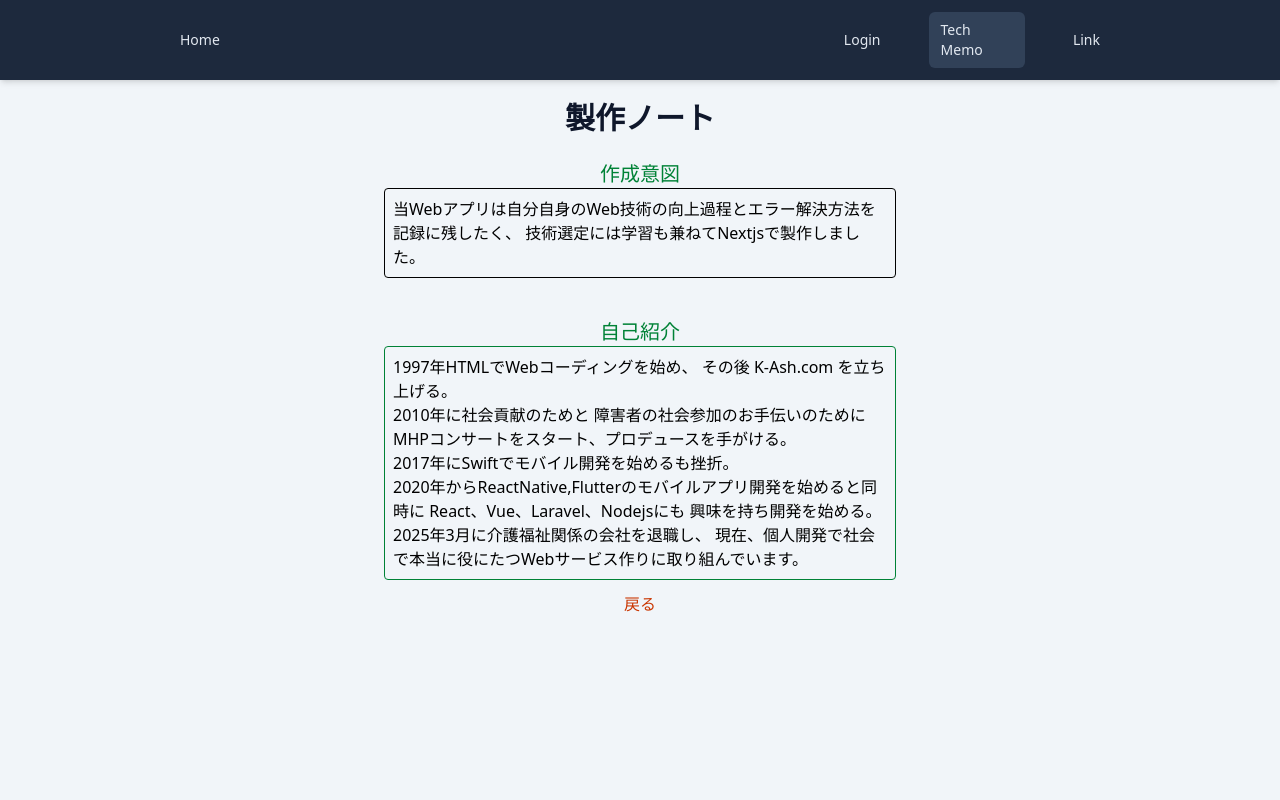
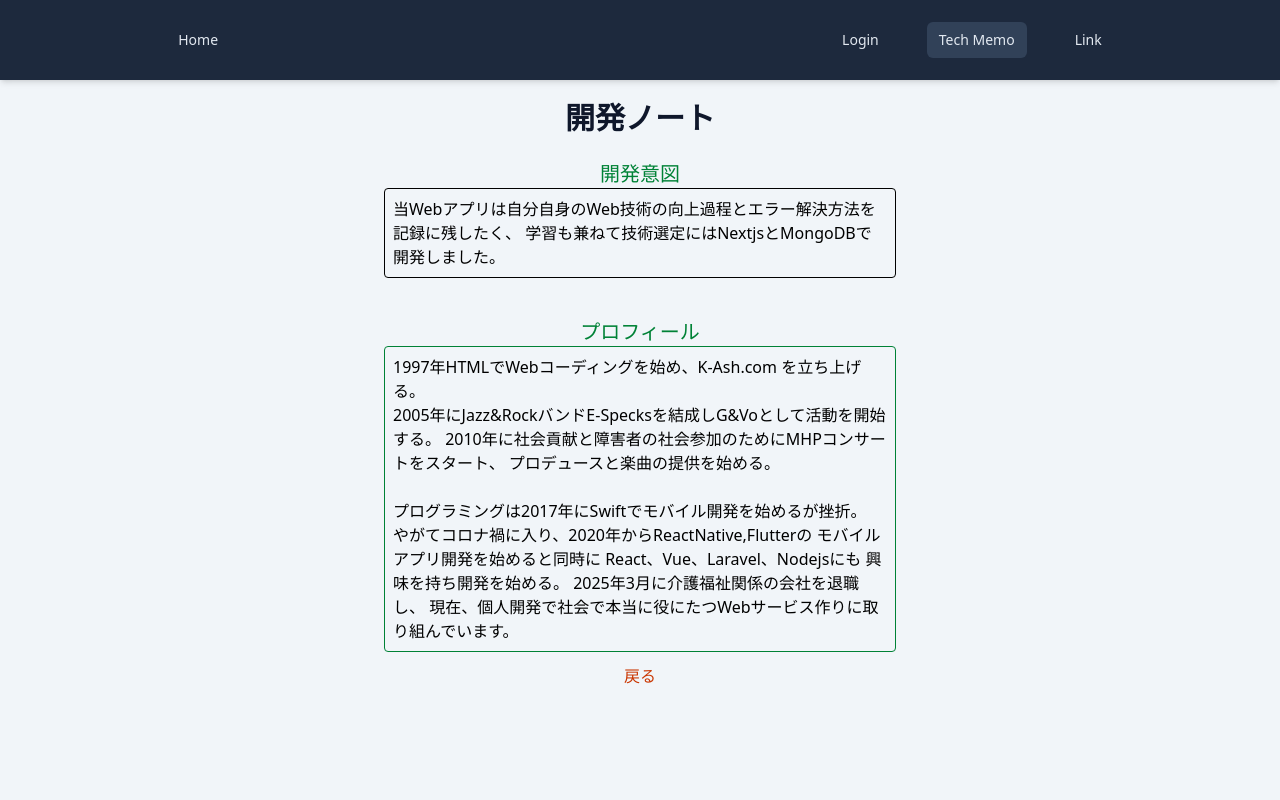
Before and after one commit to kashsan-jp/next-blog-app, a Next.js app: page /tech in a window 1280 px wide. Shown: the top 800 px of the page. Built offline with nearby package versions, Linux system fonts and the light colour scheme; no server answers.

Commit message:
2025.8.16.12

```diff
--- a/src/app/(auth)/login/page.jsx
+++ b/src/app/(auth)/login/page.jsx
@@ -15,6 +15,8 @@ export default function Login() {
   // console.log(isPending);
 
   return (
+    <>
+    <div className='text-center mb-5'>開発者専用ログインページ</div>
     <div className='container lg:w-1/2 sm: min-width: 90%'>
         <h1 className='title'>Login</h1>
 
@@ -47,5 +49,8 @@ export default function Login() {
           </div>
         </form>
     </div>
+
+    </>
+
   )
 }
--- a/src/app/link/page.jsx
+++ b/src/app/link/page.jsx
@@ -8,7 +8,7 @@ export default function Link() {
     <>
      <div className='body'>
       <div className='title'><span className='text-red-500'>K</span>ashsan 製作サイト</div>
-      <p className='text-center text-green-700'>サイト名をクリックするとリンク先に飛びます</p>
+      <p className='text-center text-green-700'>サイト名をクリックするとリンク先に遷移します</p>
       <table>
         <thead>
             <tr>
--- a/src/app/tech/page.jsx
+++ b/src/app/tech/page.jsx
@@ -5,20 +5,28 @@ export default function Tech() {
 
   return (
     <div className='body'>
-      <div className='title'>製作ノート</div>
+      <div className='title'>開発ノート</div>
       <p className='text-center text-green-700 sm:text-sm lg:text-xl'>
-      作成意図
+      開発意図
       </p>
       <div className='mb-10 p-2 border border-solid rounded m-auto lg:w-lg sm:w-sm'>
         当Webアプリは自分自身のWeb技術の向上過程とエラー解決方法を記録に残したく、
-        技術選定には学習も兼ねてNextjsで製作しました。
+        学習も兼ねて技術選定にはNextjsとMongoDBで開発しました。
       </div>
-      <p className='text-center text-green-700 sm:text-sm lg:text-xl'>自己紹介</p>
+      <p className='text-center text-green-700 sm:text-sm lg:text-xl'>
+      プロフィール
+      </p>
       <div className='p-2 border border-solid rounded m-auto lg:w-lg sm:w-sm border-green-700'>
-        1997年HTMLでWebコーディングを始め、 その後 K-Ash.com を立ち上げる。<br></br> 2010年に社会貢献のためと
-        障害者の社会参加のお手伝いのために MHPコンサートをスタート、プロデュースを手がける。 <br></br>2017年にSwiftでモバイル開発を始めるも挫折。 <br></br>
-        2020年からReactNative,Flutterのモバイルアプリ開発を始めると同時に React、Vue、Laravel、Nodejsにも 興味を持ち開発を始める。
-        2025年3月に介護福祉関係の会社を退職し、 現在、個人開発で社会で本当に役にたつWebサービス作りに取り組んでいます。
+        1997年HTMLでWebコーディングを始め、K-Ash.com を立ち上げる。<br></br>
+        2005年にJazz&RockバンドE-Specksを結成しG&Voとして活動を開始する。
+        2010年に社会貢献と障害者の社会参加のためにMHPコンサートをスタート、
+        プロデュースと楽曲の提供を始める。 <br></br><br></br>
+        プログラミングは2017年にSwiftでモバイル開発を始めるが挫折。<br></br>
+        やがてコロナ禍に入り、2020年からReactNative,Flutterの
+        モバイルアプリ開発を始めると同時に
+        React、Vue、Laravel、Nodejsにも 興味を持ち開発を始める。
+        2025年3月に介護福祉関係の会社を退職し、
+        現在、個人開発で社会で本当に役にたつWebサービス作りに取り組んでいます。
       </div>
       <Link href="/">
       <div className="text-center text-orange-700 mt-3">戻る</div>
--- a/src/components/Navigation.jsx
+++ b/src/components/Navigation.jsx
@@ -9,13 +9,13 @@ export default async function Navigation() {
     // console.log(authUser);
 
   return (
-    <nav className='h-1'>
+    <nav className='h-1 px-0'>
         <div className='lg:mr-150 sm:mr-0'>
             <NavLink label="Home" href="/" />
         </div>
             { authUser ?
                     (
-                    <div className='flex items-center sm:text-sm lg:text-lg'>
+                    <div className='flex items-center sm:text-sm lg:text-lg sm:gap-0 lg:gap-3'>
                         <NavLink label="New Post" href="/posts/create" />
                         <NavLink label="Dashboard" href="/dashboard" />
                         <form action={logout}>
@@ -23,7 +23,7 @@ export default async function Navigation() {
                         </form>
                     </div>
                     ) : (
-                    <div className="flex items-center sm:text-xs lg:text-lg sm:gap-0.1 lg:gap-3">
+                    <div className='flex items-center sm:text-xs lg:text-lg sm:gap-0 lg:gap-3 py-0'>
                         {/* <NavLink label="Register" href="/register" /> */}
                         <NavLink label="Login" href="/login" />
                         <NavLink label="Tech Memo" href="/tech" />
```
